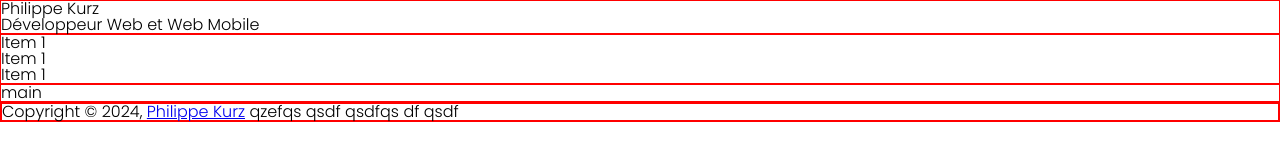
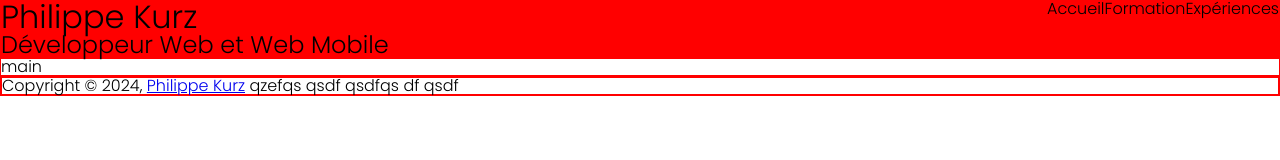
Before and after one commit to philippekurz/portfolio, a plain HTML site: page index.html in a window 1280 px wide. Drawn offline with Linux system fonts and the light colour scheme.

Commit message:
responsive

```diff
--- a/css/style.css
+++ b/css/style.css
@@ -8,9 +8,54 @@ body {
     font-family: "Poppins", sans-serif;
     font-weight: 300;
     font-style: normal;
-    font-size: 16px;
+    font-size: 14px;
+}
+
+/* Mobile first */
+/* Smartphone */
+header {
+    display: flex;
+    flex-direction: column;
+    justify-content: space-between;
+    background: #0000ff;
+}
+
+h1 {
+    font-size: 28px;
+}
+h2 {
+    font-size: 20px;
+}
+
+ul {
+    display: flex;
 }
 
 .bordure-rouge {
     border: solid 1px red;
 }
+
+/* Media queries (mobile first) */
+/* Tablette */
+@media screen and (min-width: 576px) {
+    header {
+        flex-direction: row;
+        background: yellow;
+    }
+}
+
+/* Ordinateur */
+@media screen and (min-width: 992px) {
+    header {
+        background: red;
+    }
+    body {
+        font-size: 16px;
+    }
+    h1 {
+        font-size: 32px;
+    }
+    h2 {
+        font-size: 24px;
+    }
+}
--- a/index.html
+++ b/index.html
@@ -23,6 +23,7 @@
 
 <!-- En-tête de la page -->
     <header>
+
         <!-- colonne de gauche -->
         <div id="identite" class="bordure-rouge">
             <!-- Titre principal -->
@@ -34,11 +35,12 @@
         <!-- Colonne de droite -->
         <nav class="bordure-rouge">
             <ul>
-                <li>Item 1</li>
-                <li>Item 1</li>
-                <li>Item 1</li>
+                <li>Accueil</li>
+                <li>Formation</li>
+                <li>Expériences</li>
             </ul>
         </nav>
+
     </header>
 
     <!-- Contenu principal -->
```
